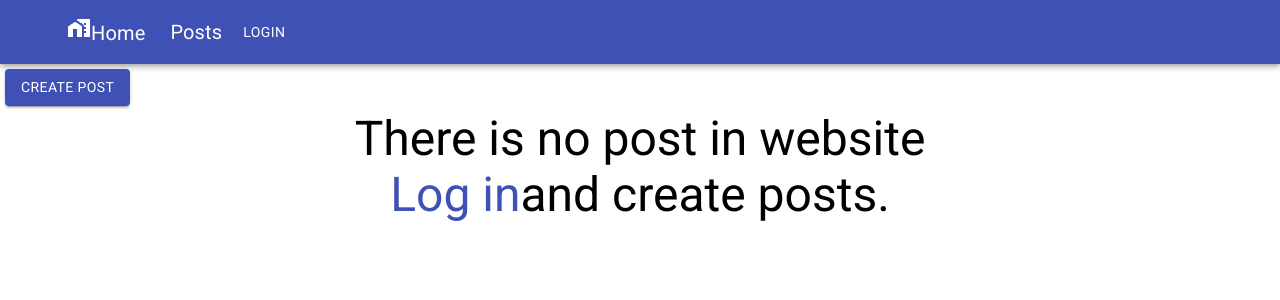
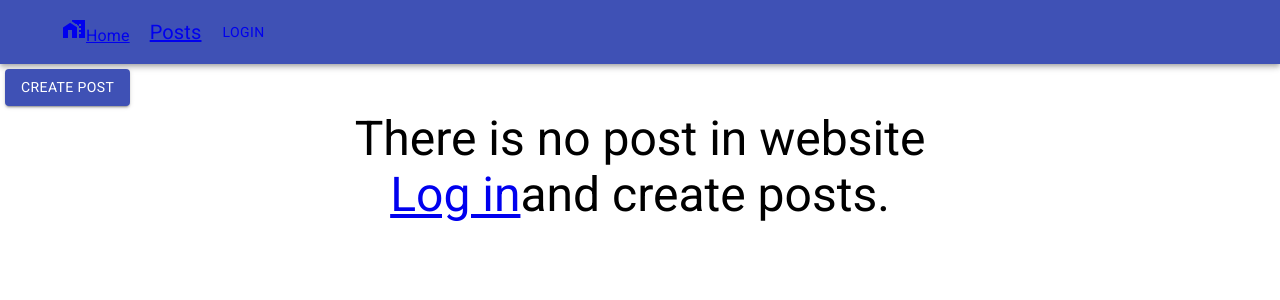
Before and after one commit to Tigran-Khanaghyan/ReactJs, a React (Create React App) app in the folder blog-with-react/: page / in a window 1280 px wide. Shown: the top 300 px of the page. Built offline with nearby package versions, Linux system fonts and the light colour scheme.

Commit message:
feat(routes) add some routes for pages

```diff
--- a/blog-with-react/src/App.js
+++ b/blog-with-react/src/App.js
@@ -1,11 +1,11 @@
 import '@fontsource/roboto'
-import { AccessAlarm, ThreeDRotation } from '@material-ui/icons'
-import MenuHeader from './components/MenuHeader/MenuHeader'
+import { Main } from './components/Main/Main';
+
+
 
 function App() {
   return (
-   <MenuHeader/>
-
+ <Main/>
   );
 }
 
--- /dev/null
+++ b/blog-with-react/src/components/Main/Main.jsx
@@ -0,0 +1,23 @@
+import MenuHeader from "../MenuHeader/MenuHeader";
+import { BrowserRouter as Router, Switch, Route } from "react-router-dom";
+import LogIn from "../Login/Login";
+import { MainPageText } from "../MainPageText/MainPageText";
+
+export function Main() {
+  return (
+    <Router>
+      <MenuHeader />
+      <Switch>
+        <Route exact path="/">
+          <MainPageText />
+        </Route>
+        <Route  path="/posts">
+            <LogIn/>
+        </Route>
+        <Route path="/login">
+          <LogIn />
+        </Route>
+      </Switch>
+    </Router>
+  );
+}
--- a/blog-with-react/src/components/MainPageText/MainPageText.jsx
+++ b/blog-with-react/src/components/MainPageText/MainPageText.jsx
@@ -1,19 +1,18 @@
-import React from "react"
-import { Typography } from "@material-ui/core"
-import Link from "@material-ui/core/Link";
+import React from "react";
+import { Typography } from "@material-ui/core";
+// import Link from "@material-ui/core/Link";
+import { BrowserRouter as Router, Link } from "react-router-dom";
 
 export function MainPageText() {
-    return (
-        <>
-        <Typography variant="h3" align="center">
+  return (
+    <>
+      <Typography variant="h3" align="center">
         There is no post in website
       </Typography>
       <Typography variant="h3" align="center">
-        <Link href="#" >
-          Log in
-        </Link>
+        <Link to="/login">Log in</Link>
         and create posts.
       </Typography>
-        </>
-    )
+    </>
+  );
 }
--- a/blog-with-react/src/components/MenuHeader/MenuHeader.jsx
+++ b/blog-with-react/src/components/MenuHeader/MenuHeader.jsx
@@ -6,10 +6,9 @@ import Typography from "@material-ui/core/Typography";
 import Button from "@material-ui/core/Button";
 import IconButton from "@material-ui/core/IconButton";
 import HomeWorkIcon from "@material-ui/icons/HomeWork";
-import Link from "@material-ui/core/Link";
+// import Link from "@material-ui/core/Link";
 import { MainPageText } from "../MainPageText/MainPageText";
-// import Login from "../Login/Login"
-import { BrowserRouter as Router, Switch, Route } from "react-router-dom";
+import { BrowserRouter as Router, Link } from "react-router-dom";
 
 const useStyles = makeStyles((theme) => ({
   root: {
@@ -44,24 +43,22 @@ export default function MenuHeader() {
             aria-label="menu"
           ></IconButton>
           <Typography className={classes.title}>
-            <Link
-              className={classes.linkIcon}
-              href="#"
-              variant="h6"
-              color="inherit"
-            >
+            <Link to="/">
               <HomeWorkIcon />
               Home
             </Link>
           </Typography>
           <Typography variant="h6" className={classes.title}>
-            <Link href="#" variant="h6" color="inherit">
+            <Link to="/posts" >
               Posts
             </Link>
           </Typography>
-          <Button color="inherit">Login</Button>
+          <Link to="/login">
+            <Button color="inherit">Login</Button>
+          </Link>
         </Toolbar>
       </AppBar>
+
       <Button
         className={classes.createButton}
         color="primary"
@@ -69,8 +66,6 @@ export default function MenuHeader() {
       >
         Create Post
       </Button>
-
-      <MainPageText/>
     </div>
   );
 }
```
